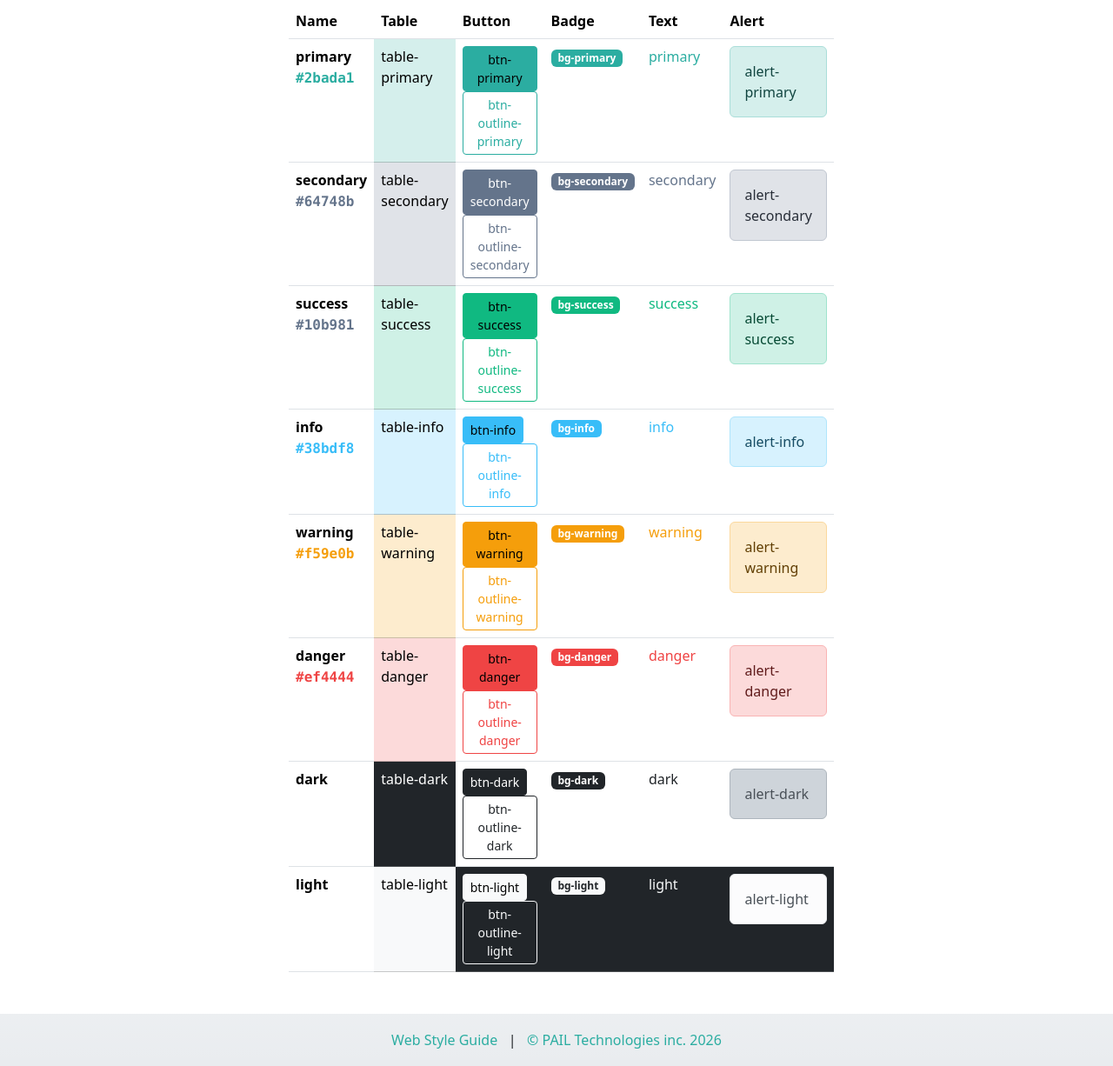
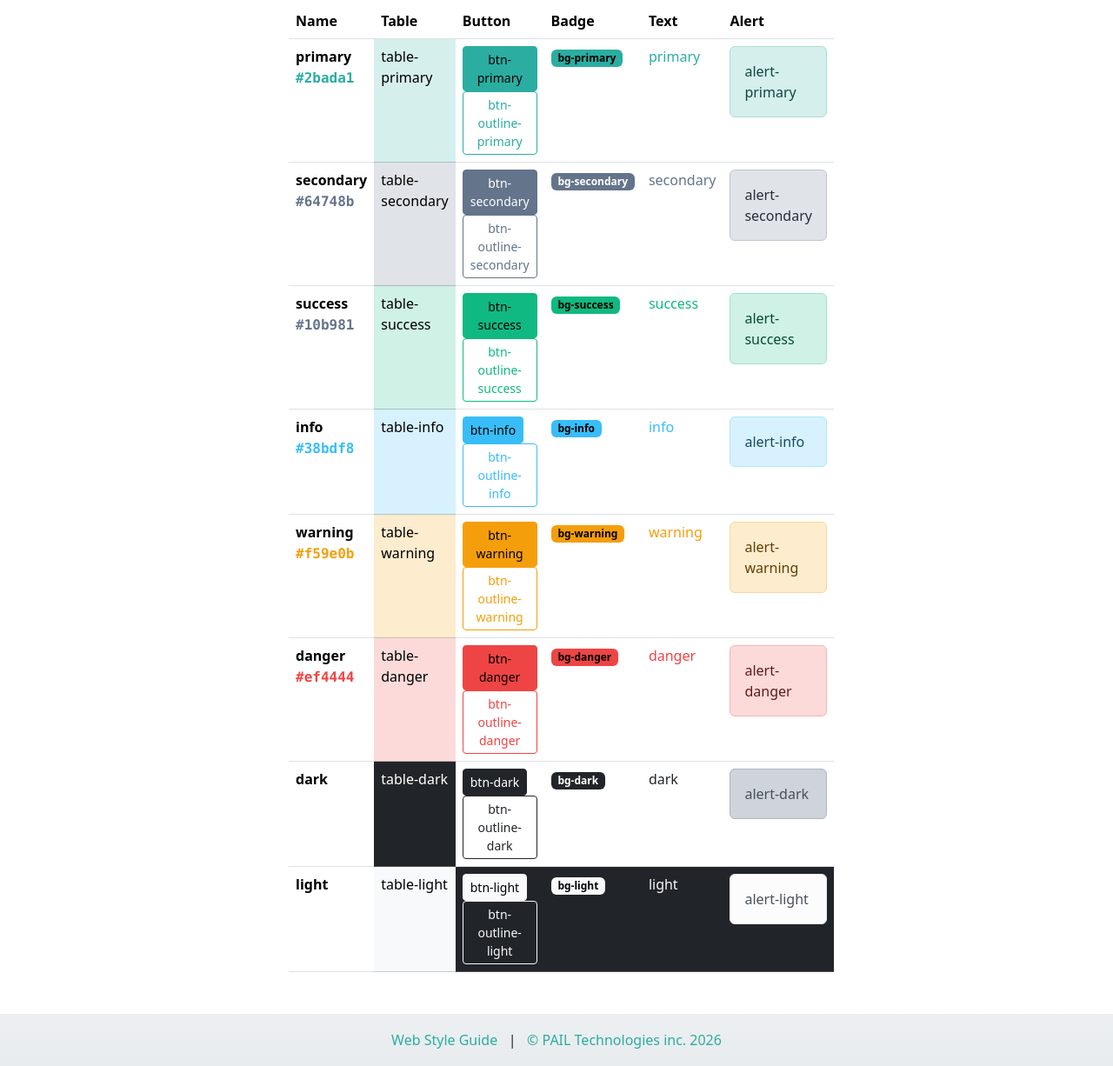
Before and after one commit to getpail/web-style-guide, a website: page index.html in a window 1280 px wide. Shown: the part 588-1814 px from the top of the page at 87% size. Drawn offline with Linux system fonts and the light colour scheme.

Commit message:
Corrected badge colour class

```diff
--- a/index.html
+++ b/index.html
@@ -151,7 +151,7 @@
                               type="button"> btn-outline-primary </button>
                     </td>
                     <td>
-                      <span class="badge bg-primary"> bg-primary </span>
+                      <span class="badge text-bg-primary"> bg-primary </span>
                     </td>
                     <td class="text-primary"> primary </td>
                     <td>
@@ -169,7 +169,7 @@
                               type="button"> btn-outline-secondary </button>
                     </td>
                     <td>
-                      <span class="badge bg-secondary"> bg-secondary </span>
+                      <span class="badge text-bg-secondary"> bg-secondary </span>
                     </td>
                     <td class="text-secondary"> secondary </td>
                     <td>
@@ -187,7 +187,7 @@
                               type="button"> btn-outline-success </button>
                     </td>
                     <td>
-                      <span class="badge bg-success"> bg-success </span>
+                      <span class="badge text-bg-success"> bg-success </span>
                     </td>
                     <td class="text-success"> success </td>
                     <td>
@@ -205,7 +205,7 @@
                               type="button"> btn-outline-info </button>
                     </td>
                     <td>
-                      <span class="badge bg-info"> bg-info </span>
+                      <span class="badge text-bg-info"> bg-info </span>
                     </td>
                     <td class="text-info"> info </td>
                     <td>
@@ -223,7 +223,7 @@
                               type="button"> btn-outline-warning </button>
                     </td>
                     <td>
-                      <span class="badge bg-warning"> bg-warning </span>
+                      <span class="badge text-bg-warning"> bg-warning </span>
                     </td>
                     <td class="text-warning"> warning </td>
                     <td>
@@ -241,7 +241,7 @@
                               type="button"> btn-outline-danger </button>
                     </td>
                     <td>
-                      <span class="badge bg-danger"> bg-danger </span>
+                      <span class="badge text-bg-danger"> bg-danger </span>
                     </td>
                     <td class="text-danger"> danger </td>
                     <td>
@@ -259,7 +259,7 @@
                               type="button"> btn-outline-dark </button>
                     </td>
                     <td>
-                      <span class="badge bg-dark"> bg-dark </span>
+                      <span class="badge text-bg-dark"> bg-dark </span>
                     </td>
                     <td class="text-dark"> dark </td>
                     <td>
@@ -277,7 +277,7 @@
                               type="button"> btn-outline-light </button>
                     </td>
                     <td class="table-dark">
-                      <span class="badge bg-light text-dark"> bg-light </span>
+                      <span class="badge text-bg-light"> bg-light </span>
                     </td>
                     <td class="table-dark text-light"> light </td>
                     <td class="table-dark">
```
